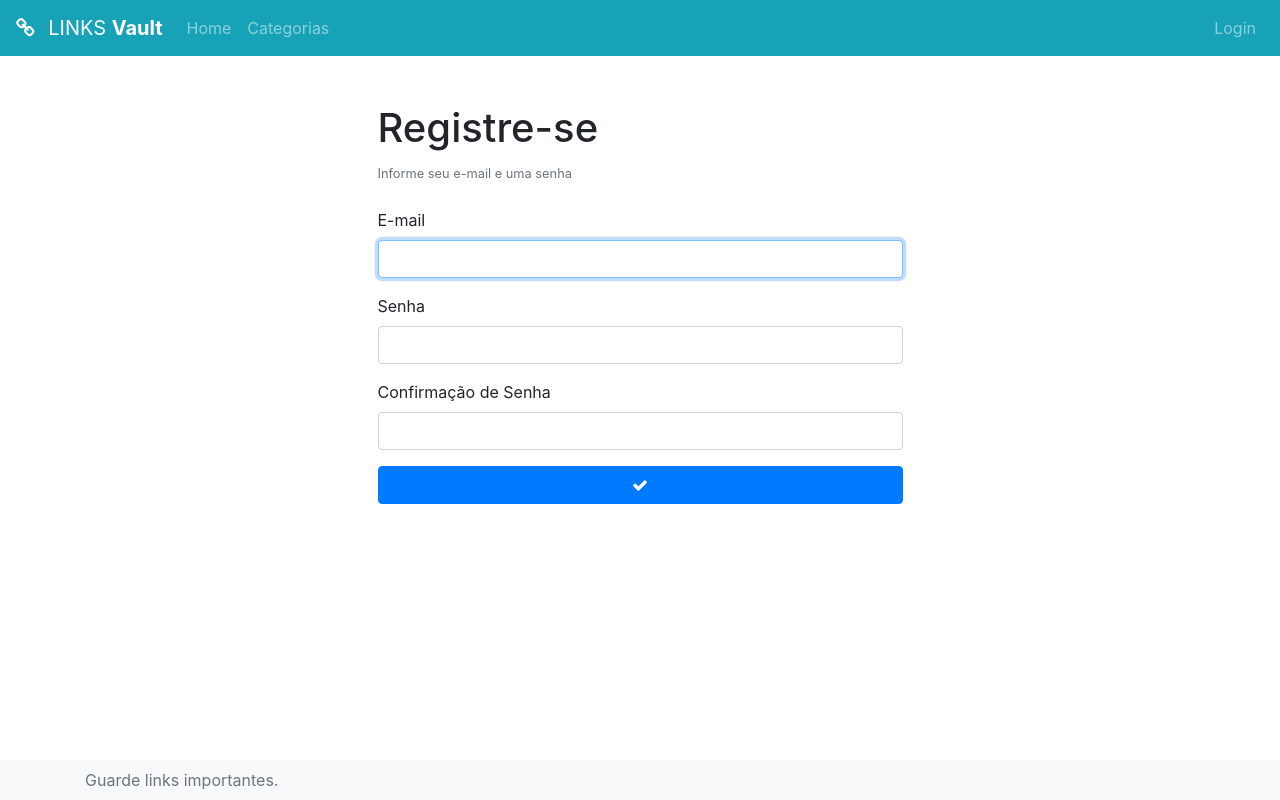
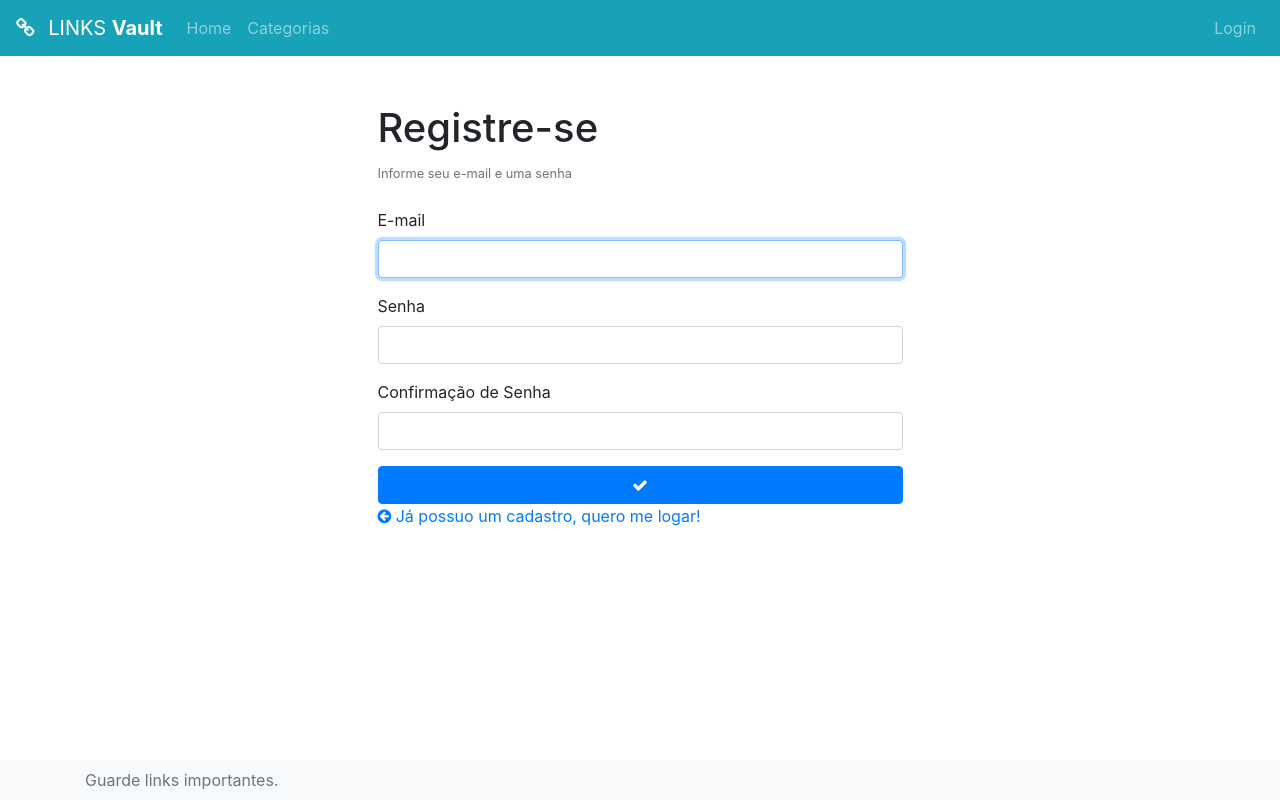
Before and after one commit to igor-lisboa/links-vault, a Vue app: page /register in a window 1280 px wide. Built offline with nearby package versions, Linux system fonts and the light colour scheme; what vue-sweetalert2 would draw is missing.

Commit message:
colocando link de volta p pagina de login na pagina de registre se

```diff
--- a/src/views/Register.vue
+++ b/src/views/Register.vue
@@ -56,6 +56,10 @@
               <span class="sr-only">Loading...</span>
             </div>
           </button>
+          <router-link :to="{ name: 'login' }">
+            <i class="fa fa-arrow-circle-left"></i>
+            Já possuo um cadastro, quero me logar!
+          </router-link>
         </form>
       </div>
     </div>
```
